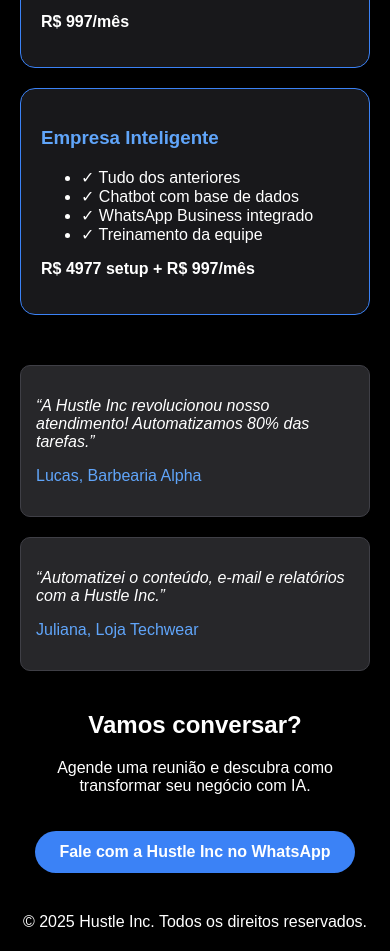
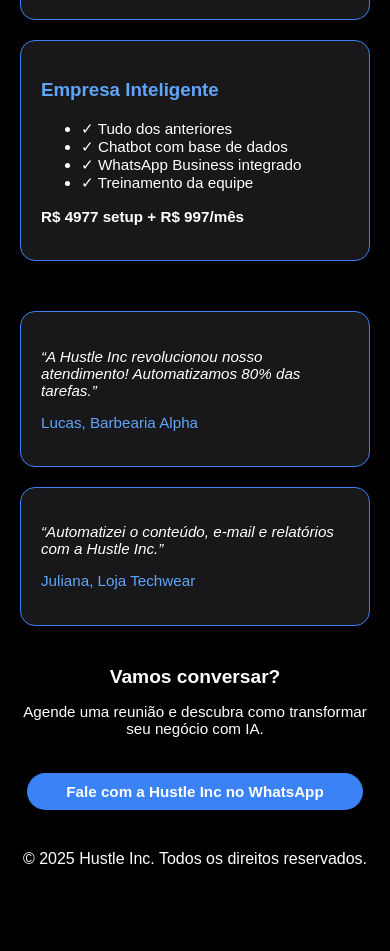
Before and after one commit to MuriloAMiranda147/hustle-inc, a plain HTML site: page index.html in a window 390 px wide. Shown: the part 719-1670 px from the top of the page. After the commit the page ends 1607 px from the top, so only its background shows below. Drawn offline with Linux system fonts and the light colour scheme.

Commit message:
index.html

```diff
--- a/index.html
+++ b/index.html
@@ -1,10 +1,10 @@
-
 <!DOCTYPE html>
 <html lang="pt-BR">
 <head>
-  <meta charset="UTF-8">
-  <meta name="viewport" content="width=device-width, initial-scale=1.0">
-  <title>Hustle Inc - Soluções com IA</title>
+  <meta charset="UTF-8" />
+  <meta name="viewport" content="width=device-width, initial-scale=1.0"/>
+  <title>Hustle Inc – IA para Negócios</title>
+  <link rel="icon" type="image/png" href="favicon.png" />
   <style>
     body { margin: 0; font-family: Arial, sans-serif; background: black; color: white; }
     header, footer { text-align: center; padding: 20px; }
@@ -15,14 +15,34 @@
       .grid-3 { grid-template-columns: repeat(3, 1fr); }
       .grid-2 { grid-template-columns: repeat(2, 1fr); }
     }
-    .card { background: #18181b; padding: 20px; border-radius: 15px; border: 1px solid #3B82F6; }
-    .button { display: inline-block; margin-top: 20px; padding: 12px 24px; background: #3B82F6; color: white; border: none; border-radius: 9999px; text-decoration: none; font-weight: bold; }
+    .card, .testimonial {
+      background: #18181b; padding: 20px; border-radius: 15px; border: 1px solid #3B82F6;
+    }
+    .button {
+      display: inline-block; margin-top: 20px; padding: 12px 24px;
+      background: #3B82F6; color: white; border: none;
+      border-radius: 9999px; text-decoration: none; font-weight: bold;
+    }
     .button:hover { background: #2563EB; }
-    .testimonial { border: 1px solid #3F3F46; padding: 15px; border-radius: 10px; background: #27272a; }
-    .text-blue { color: #60A5FA; }
+    .btn-outline {
+      background: transparent; border: 2px solid #60A5FA;
+      color: #60A5FA;
+    }
+    @media (max-width: 480px) {
+      h1 { font-size: 1.6rem; }
+      h2 { font-size: 1.2rem; }
+      p, li, a.button { font-size: 0.95rem; }
+      .button {
+        padding: 10px 18px;
+        font-size: 0.9rem;
+        width: 90%;
+        max-width: 300px;
+      }
+    }
   </style>
 </head>
 <body>
+
 <header>
   <h1>Hustle Inc</h1>
   <p>Transformando negócios com soluções de inteligência artificial</p>
@@ -36,7 +56,7 @@
 
   <div class="grid grid-3">
     <div class="card">
-        <h3 class="text-blue">Impulso Inteligente</h3>
+      <h3 style="color:#60A5FA">Impulso Inteligente</h3>
       <ul>
         <li>✓ Assistente virtual com ChatGPT</li>
         <li>✓ Posts automáticos nas redes</li>
@@ -47,7 +67,7 @@
     </div>
 
     <div class="card">
-        <h3 class="text-blue">Operação Automática</h3>
+      <h3 style="color:#60A5FA">Operação Automática</h3>
       <ul>
         <li>✓ Tudo do plano anterior</li>
         <li>✓ Vídeos com IA</li>
@@ -58,7 +78,7 @@
     </div>
 
     <div class="card">
-        <h3 class="text-blue">Empresa Inteligente</h3>
+      <h3 style="color:#60A5FA">Empresa Inteligente</h3>
       <ul>
         <li>✓ Tudo dos anteriores</li>
         <li>✓ Chatbot com base de dados</li>
@@ -72,11 +92,11 @@
   <div class="grid grid-2" style="margin-top: 50px;">
     <div class="testimonial">
       <p><em>“A Hustle Inc revolucionou nosso atendimento! Automatizamos 80% das tarefas.”</em></p>
-        <p class="text-blue">Lucas, Barbearia Alpha</p>
+      <p style="color:#60A5FA;">Lucas, Barbearia Alpha</p>
     </div>
     <div class="testimonial">
       <p><em>“Automatizei o conteúdo, e-mail e relatórios com a Hustle Inc.”</em></p>
-        <p class="text-blue">Juliana, Loja Techwear</p>
+      <p style="color:#60A5FA;">Juliana, Loja Techwear</p>
     </div>
   </div>
 
@@ -90,5 +110,6 @@
 <footer>
   © 2025 Hustle Inc. Todos os direitos reservados.
 </footer>
+
 </body>
 </html>
```
Lines whose indentation alone changed are shown as unchanged.
